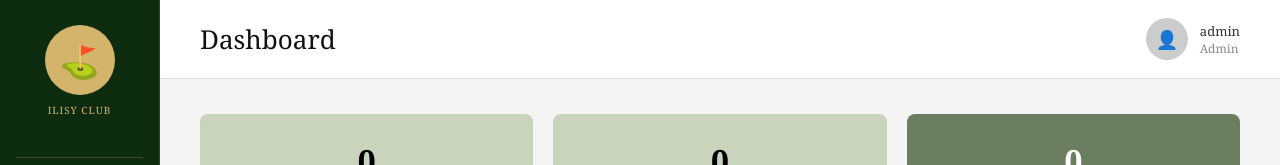
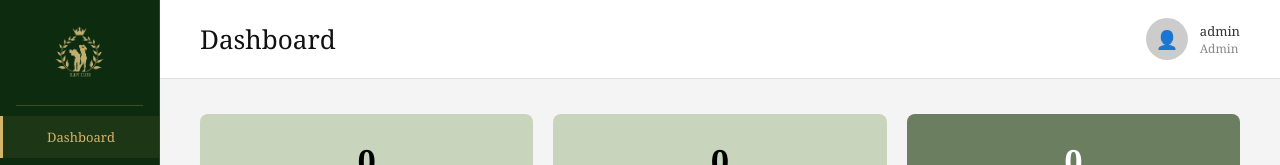
Before and after one commit to McLloydIlagan/ILISY_Golf_And_Country_Club_Enrollment_System, a plain HTML site: page src/Business/admin/admin_portal.html in a window 1280 px wide. Shown: the top 165 px of the page. Drawn offline with Linux system fonts and the light colour scheme; no server answers; sample sign-in values are in the browser's storage.

Commit message:
Update: updated sidebar logo

```diff
--- a/src/Business/admin/admin_portal.html
+++ b/src/Business/admin/admin_portal.html
@@ -12,8 +12,9 @@
      SIDEBAR
 ═══════════════════════════════════════════════ -->
 <aside class="sidebar">
-    <div class="sidebar-logo">⛳</div>
-    <div class="sidebar-title">ILISY CLUB</div>
+    <div class="sidebar-logo">
+        <img src="../Golfcourse_assets/colored logo.png" alt="ILISY Logo" style="width: 55px; height: auto;">
+    </div>
     <div class="sidebar-divider"></div>
 
     <div class="nav-item active" onclick="showPage('dashboard')">Dashboard</div>
--- a/src/Business/css/admin.css
+++ b/src/Business/css/admin.css
@@ -25,20 +25,28 @@ body { display: flex; height: 100vh; overflow: hidden; background: #1a1a1a; }
     border-right: 1px solid rgba(212,179,106,0.2);
 }
 .sidebar-logo {
-    width: 70px;
-    height: 70px;
-    margin-bottom: 8px;
-    background: var(--gold);
-    border-radius: 50%;
+    width: 100%;
+    margin-bottom: 15px;
     display: flex;
     align-items: center;
     justify-content: center;
-    font-size: 32px;
+    padding: 0 15px;
+}
+.sidebar-logo img {
+    max-width: 80px;
+    height: auto;
+    transition: transform 0.3s ease;
+}
+.sidebar-logo img:hover {
+    transform: scale(1.05);
 }
 .sidebar-title {
-    font-size: 10px; color: var(--gold);
-    letter-spacing: 1px; margin-bottom: 30px;
+    font-size: 10px;
+    color: var(--gold);
+    letter-spacing: 1px;
+    margin-bottom: 30px;
     text-transform: uppercase;
+    text-align: center;
 }
 .sidebar-divider {
     width: 80%; height: 1px;
```
